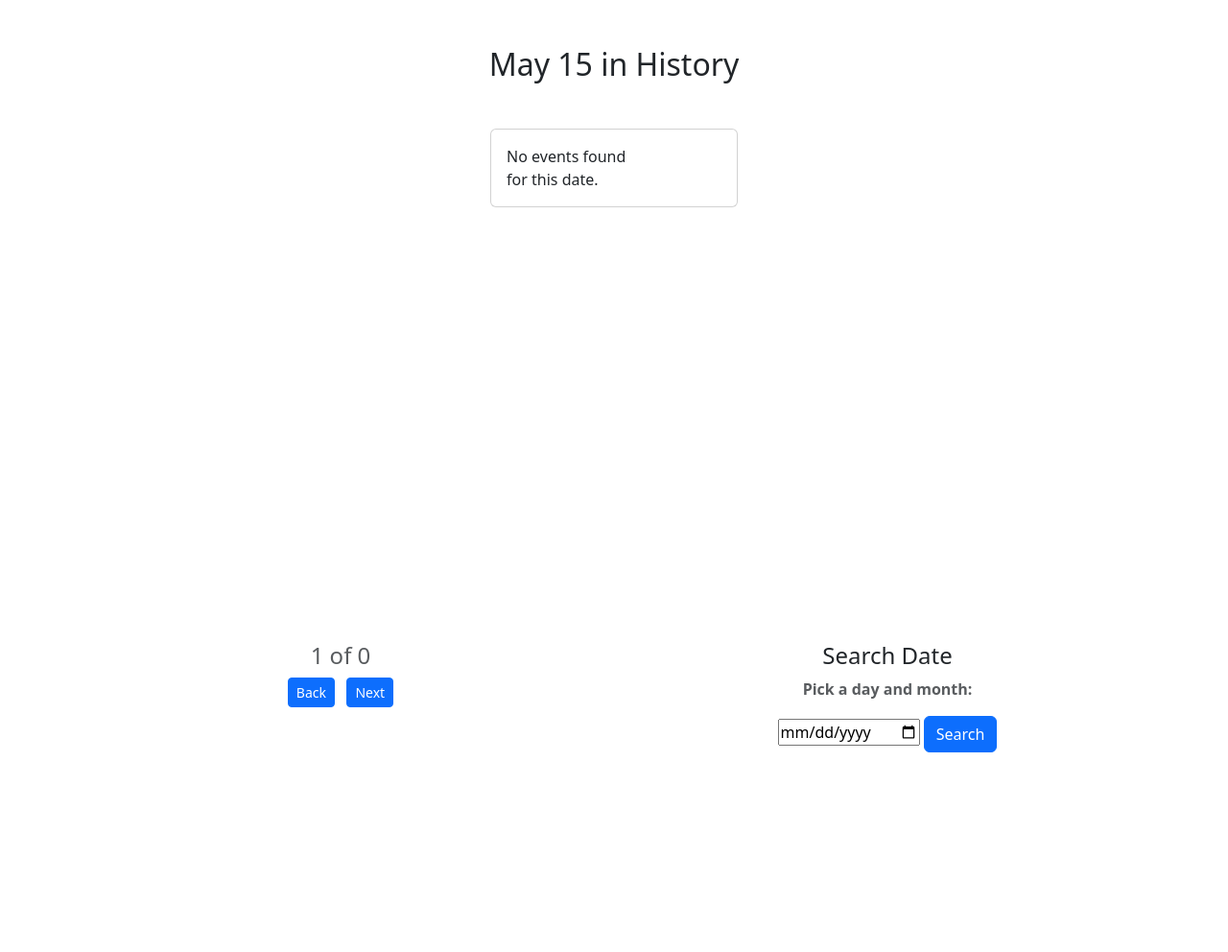
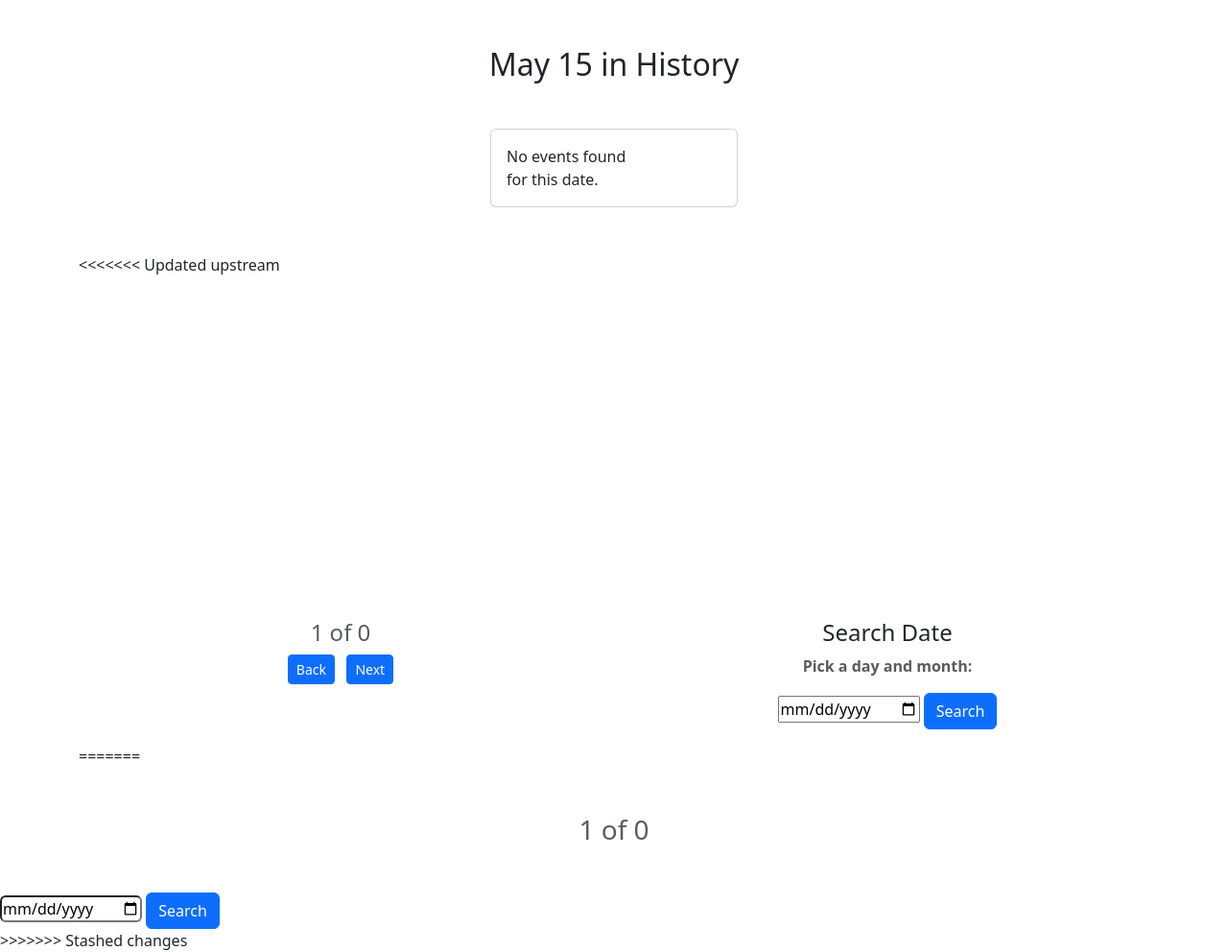
Before and after one commit to aharo1110/mb-project, a Flask app: page / in a window 1280 px wide. Shown: the whole page at 96% size. Before the commit the page ends 784 px from the top, so only its background shows below. Run offline with Flask 3, Linux system fonts and the light colour scheme; data that the repository does not hold is empty; some libraries are stand-ins or nearby versions.

Commit message:
switched out file names

```diff
--- a/templates/index.html
+++ b/templates/index.html
@@ -32,6 +32,7 @@
                         </div>
                     </div>
                 </div>
+<<<<<<< Updated upstream
             </main>
 
             <footer class="footer mt-auto py-3 text-center row align-items-center">
@@ -52,6 +53,13 @@
                     </form>
                 </div>
             </footer>
+=======
+            </div>
+            <h3 class="text-center mt-5 mb-5 text-muted">{{ m + 1 }} of {{ data["events"]|length }}</h2>
+                <input class="rounded" type="date" id="start" name="date-pick" min="01-01" max="12-31">
+                <a type="date-click" class="btn btn-primary">Search</a>
+                <br>
+>>>>>>> Stashed changes
         </div>
     </body>
 </html>
```
